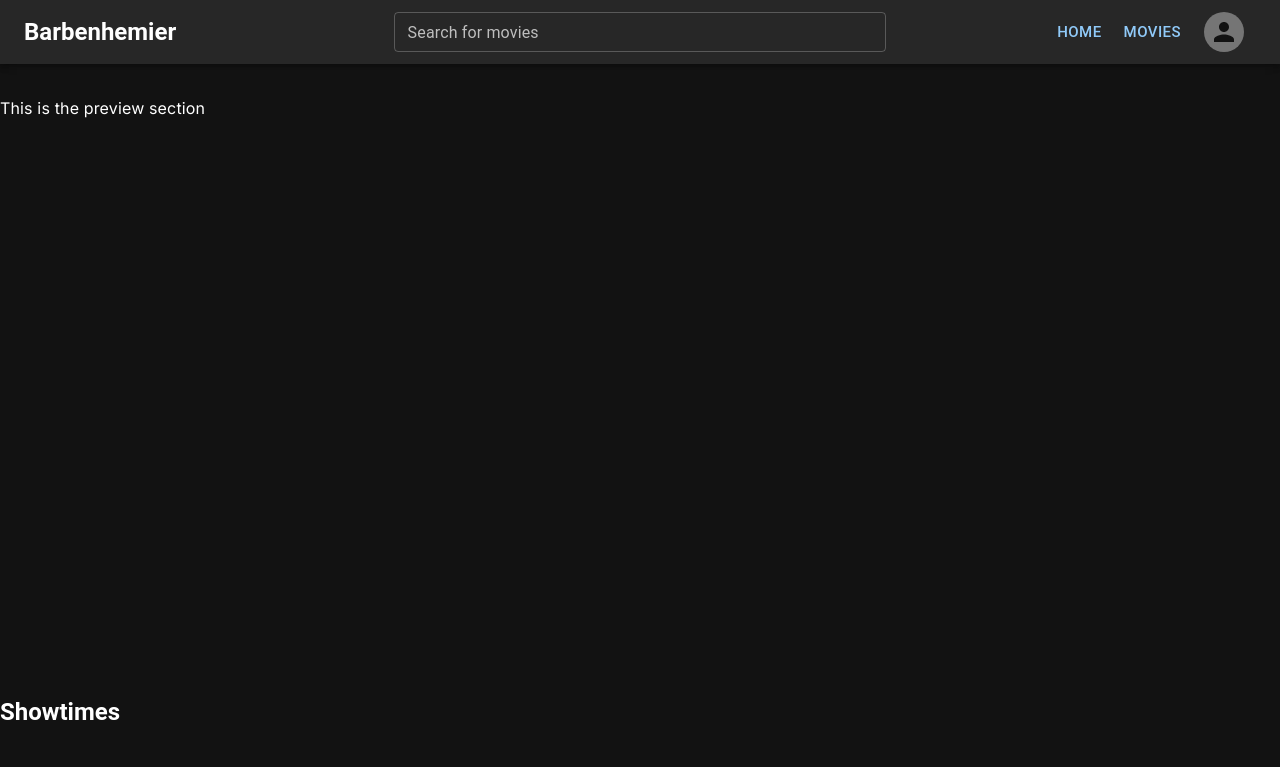
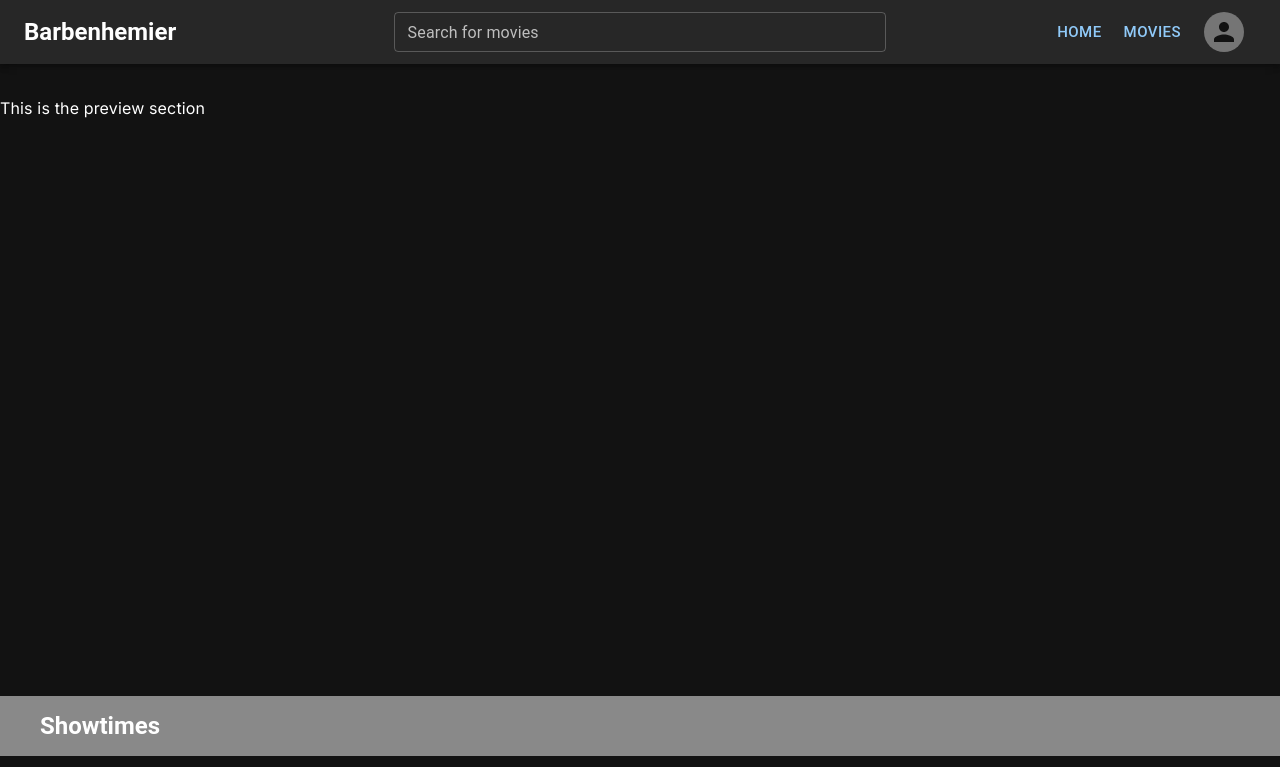
Before and after one commit to EddyEhhh/barbenheimer-frontend, a Next.js app: page / in a window 1280 px wide. Shown: the top 767 px of the page. Built offline with nearby package versions, Linux system fonts and the light colour scheme.

Commit message:
feat: changing display of homepage

```diff
--- a/src/app/components/NowShowing.tsx
+++ b/src/app/components/NowShowing.tsx
@@ -13,7 +13,6 @@ const NowShowingMovies = () => {
 
     return (
         <Box sx = {{pl:'20', pr:'20', height:'fill'}}>
-            <Typography fontWeight='bold'variant = 'h5' sx = {{pb:5} }> Showtimes </Typography>
             <Box sx = {{width:'100%'}}>
                 <Grid container columns= {4} columnGap={10} rowGap={4} alignContent={'center'} justifyContent={'center'}>
                     <MovieBox></MovieBox>
@@ -24,6 +23,9 @@ const NowShowingMovies = () => {
                     <MovieBox></MovieBox>
                     <MovieBox></MovieBox>
                     <MovieBox></MovieBox>
+
+                </Grid>
+            </Box>
             <Stack>
                 <Pagination
                     count={10}
@@ -33,8 +35,6 @@ const NowShowingMovies = () => {
                     page={pageIndex}
                     onChange={pageChangeHandler}/>
             </Stack>
-                    </Grid>
-            </Box>
         </Box>
     )
 }
--- a/src/app/page.tsx
+++ b/src/app/page.tsx
@@ -1,6 +1,6 @@
 "use client"
 import NowShowingMovies from "./components/NowShowing"
-import { Typography,Button, Box, Container, Pagination} from "@mui/material/"
+import { Typography,Button, Box, Container, Pagination, colors} from "@mui/material/"
 import Preview from "./components/Preview"
 
 export default function Home() {
@@ -8,6 +8,9 @@ export default function Home() {
   <>
     <Box sx = {{display: "flex", flexDirection: "column"}}>
       <Preview></Preview>
+      <Box sx={{backgroundColor:'text.disabled', height:60, width:'1', mb:5, pl:5, display:"flex", alignItems:'center'}}>
+        <Typography color='white' fontWeight='bold' variant = 'h5'> Showtimes </Typography>
+      </Box>
       <NowShowingMovies></NowShowingMovies>
     </Box>
   </>
```
Also changed, not shown: src/app/components/Header.tsx (+1 -18 lines). Lines whose indentation alone changed are shown as unchanged.
